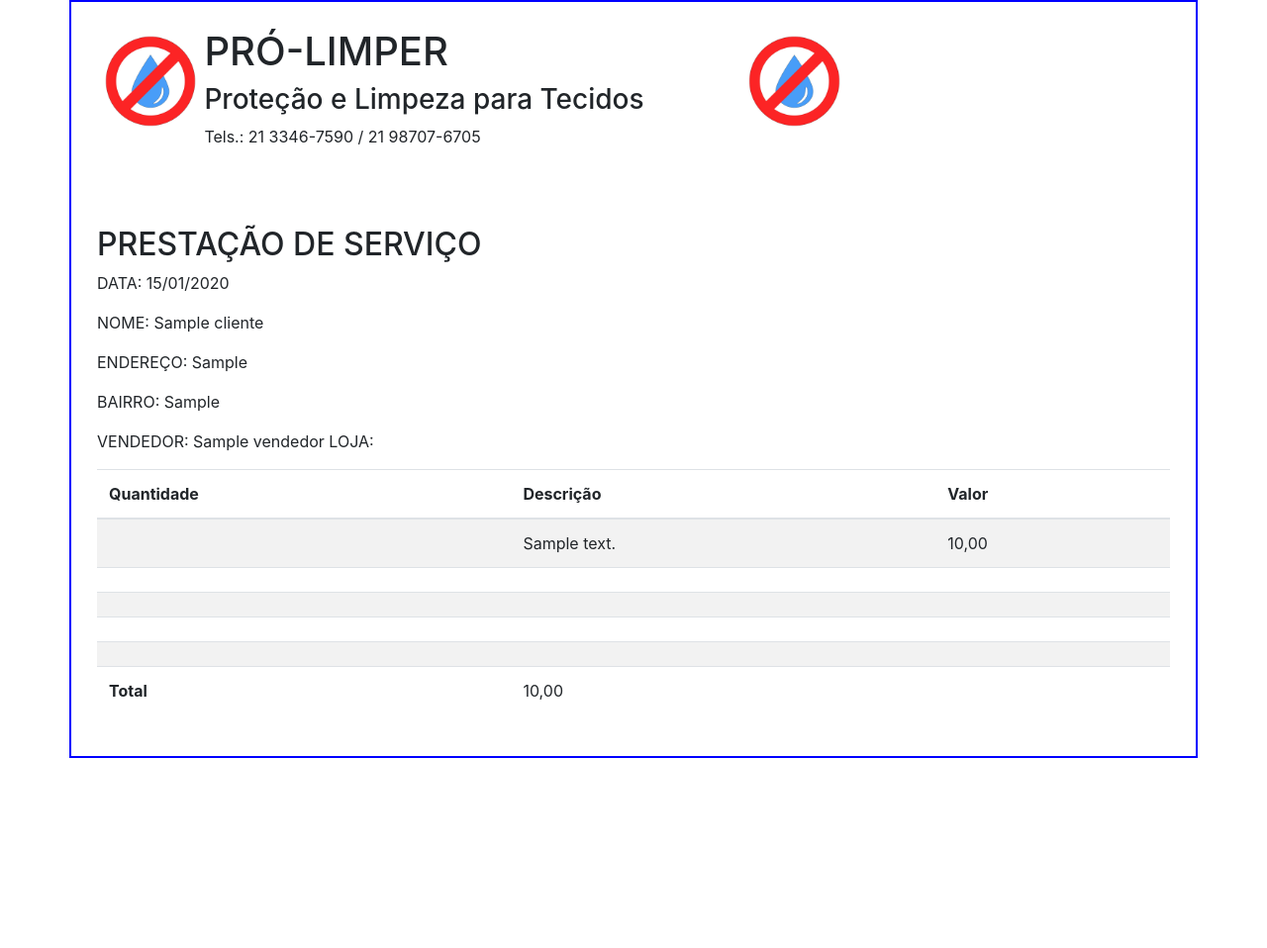
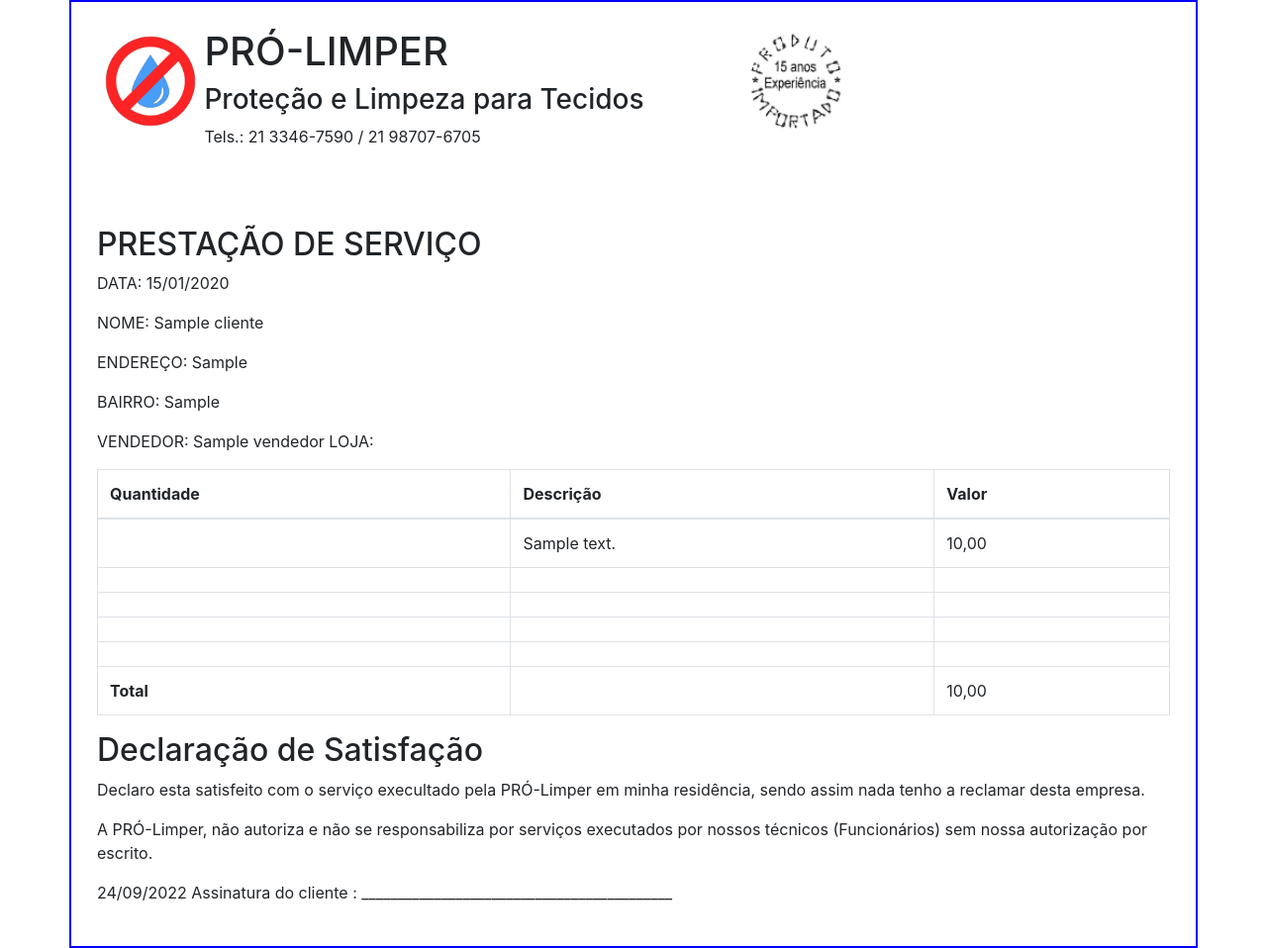
Before and after one commit to snugbX/ProLimper, a Django app: page /HTML_Servicos_PDF/1/ in a window 1280 px wide. Shown: the whole page at 99% size. Before the commit the page ends 766 px from the top, so only its background shows below. Run offline with Django 4.2, Linux system fonts and the light colour scheme; tables that the repository leaves empty hold one stand-in row (values such as "Sample post"); some libraries are stand-ins or nearby versions.

Commit message:
atualização

```diff
--- a/cliente/templates/cliente/PDF_servico.html
+++ b/cliente/templates/cliente/PDF_servico.html
@@ -28,7 +28,7 @@
                         <h3>Proteção e Limpeza para Tecidos</h3>
                         <p>Tels.: 21 3346-7590 / 21 98707-6705</p>
                     </div>
-                    <div class="img_logo"><img src="{% static 'img/aguaProibida.jpg' %}"></div>
+                    <div class="img_logo"><img src="{% static 'img/logo_garantia.png' %}"></div>
                 </div>
             </header>
             <main id="main">
@@ -41,7 +41,7 @@
                     <p>VENDEDOR: {{servicos.Vendedor.nome}} LOJA: </p>
                 </div>
                 <div id="content_table">
-                    <table id="table1" class="table table-striped">
+                    <table id="table1" class="table table-bordered">
                         <thead >
                             <th scope="col">Quantidade</th>
                             <th scope="col">Descrição</th>
@@ -77,11 +77,16 @@
                         </tbody>
                         <tfoot>
                             <th scope="row">Total</th>
+                            <td></td>
                             <td>{{servicos.Valor}}</td>
-                            <td id="td_sumir"></td>
                         </tfoot>
-
                     </table>
+                </div>
+                <div>
+                    <h2>Declaração de Satisfação</h2>
+                    <p>Declaro esta satisfeito com o serviço execultado pela PRÓ-Limper em minha residência, sendo assim nada tenho a reclamar desta empresa.</p>
+                    <p>A PRÓ-Limper, não autoriza e não se responsabiliza por serviços executados por nossos técnicos (Funcionários) sem nossa autorização por escrito.</p>
+                    <p>{{ data_atual }} Assinatura do cliente : ___________________________________________</p>
                 </div>
             </main>
         </div>
--- a/cliente/views.py
+++ b/cliente/views.py
@@ -22,6 +22,7 @@ def HTML_Servicos_PDF(request, pk):
     servicos = Servicos.objects.get(pk=pk)
     data = {
         'servicos': servicos,
+        'data_atual': datetime.date.today().strftime("%d/%m/%Y")
     }
     return render(request, 'cliente/PDF_servico.html', data)
 
```
Also changed, not shown: static/img/logo_garantia.png (added).
